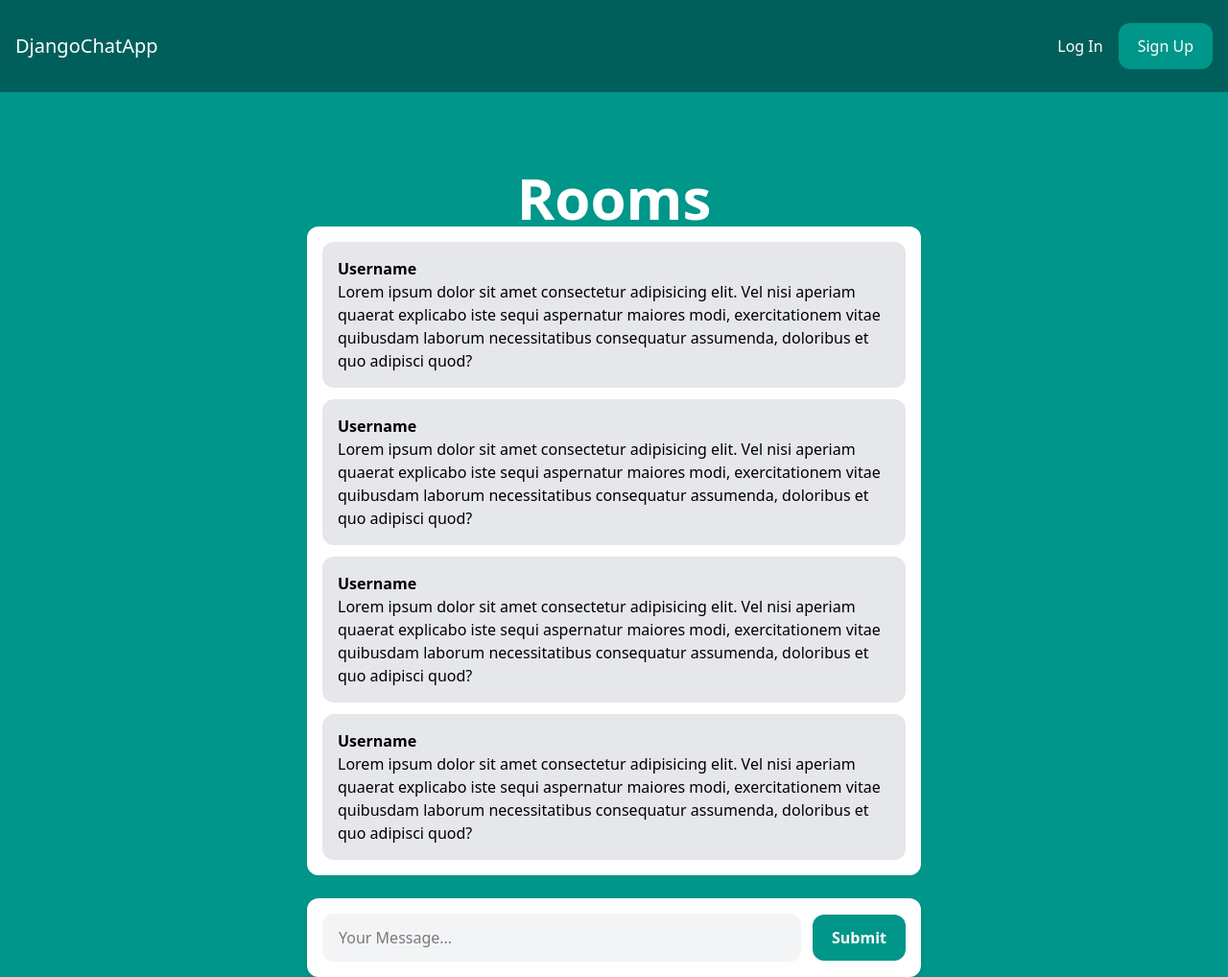
After one commit to Djangodev2010/chat-app, a Django app: a page that uses djangochat/rooms/templates/room/room_detail.html in a window 1280 px wide. The commit adds this page. Shown: the whole page at 96% size. Run offline with Django 5.2, Linux system fonts and the light colour scheme; data comes from the database, SQL or seed files in the repository.

Commit message:
feature: Created the ChatConsumer and added logic to display the room details of a room, also created rooms/routing.py for ws requests and updated settings/asgi.py to accept websocket requests and redirect them accordingly.

```diff
--- a/djangochat/djangochat/settings.py
+++ b/djangochat/djangochat/settings.py
@@ -77,7 +77,11 @@ TEMPLATES = [
 WSGI_APPLICATION = 'djangochat.wsgi.application'
 ASGI_APPLICATION = 'djangochat.asgi.application'
 
-CHANNEL_LAYER = []
+CHANNEL_LAYER = {
+    'default': {
+        'BACKEND': 'channels.layers.InMemoryChannelLayer'
+    }
+}
 
 # Database
 # https://docs.djangoproject.com/en/6.0/ref/settings/#databases
--- /dev/null
+++ b/djangochat/rooms/routing.py
@@ -0,0 +1,6 @@
+from django.urls import path
+from . import consumers
+
+websocket_urlpatterns = [
+    path('ws/<str:room_name>/', consumers.ChatConsumer.as_asgi()),
+]
--- /dev/null
+++ b/djangochat/rooms/templates/room/room_detail.html
@@ -0,0 +1,44 @@
+{% extends "core/base.html" %}
+
+{% block title %}{{room.name}} | {% endblock title %}
+
+{% block content %}
+<div class="pt-10 lg:pt-20 text-center">
+    <h1 class="text-3xl lg:text-6xl text-white font-bold">Rooms</h1>
+</div>
+
+<div class="lg:w-2/4 mx-4 lg:mx-auto p-4 bg-white rounded-xl">
+    <div class="chat-messages space-y-3" id="chat-messages">
+        <div class="p-4 rounded-xl bg-gray-200">
+            <p class="font-semibold">Username</p>
+            <p>Lorem ipsum dolor sit amet consectetur adipisicing elit. Vel nisi aperiam quaerat explicabo iste sequi aspernatur maiores modi, exercitationem vitae quibusdam laborum necessitatibus consequatur assumenda, doloribus et quo adipisci quod?</p>
+        </div>
+
+        <div class="p-4 rounded-xl bg-gray-200">
+            <p class="font-semibold">Username</p>
+            <p>Lorem ipsum dolor sit amet consectetur adipisicing elit. Vel nisi aperiam quaerat explicabo iste sequi aspernatur maiores modi, exercitationem vitae quibusdam laborum necessitatibus consequatur assumenda, doloribus et quo adipisci quod?</p>
+        </div>
+
+        <div class="p-4 rounded-xl bg-gray-200">
+            <p class="font-semibold">Username</p>
+            <p>Lorem ipsum dolor sit amet consectetur adipisicing elit. Vel nisi aperiam quaerat explicabo iste sequi aspernatur maiores modi, exercitationem vitae quibusdam laborum necessitatibus consequatur assumenda, doloribus et quo adipisci quod?</p>
+        </div>
+
+        <div class="p-4 rounded-xl bg-gray-200">
+            <p class="font-semibold">Username</p>
+            <p>Lorem ipsum dolor sit amet consectetur adipisicing elit. Vel nisi aperiam quaerat explicabo iste sequi aspernatur maiores modi, exercitationem vitae quibusdam laborum necessitatibus consequatur assumenda, doloribus et quo adipisci quod?</p>
+        </div>
+    </div>
+</div>
+
+<div class="lg:w-2/4 mx-4 lg:mx-auto mt-6 p-4 bg-white rounded-xl shadow-md">
+    <form action="#" method="POST" class="flex items-center">
+        <input type="text" name="content" class="flex-1 mr-3 px-4 py-3 bg-gray-100 rounded-xl focus:outline-none focus:ring-2 focus:ring-teal-500 border border-transparent focus:bg-white transition-all" placeholder="Your Message..." id="chat-message">
+
+        <button class="px-5 py-3 rounded-xl font-semibold text-white bg-teal-600 hover:bg-teal-700 transition-colors shrink-0" id="chat-message-submit">
+            Submit
+        </button>
+    </form>
+</div>
+
+{% endblock content %}
--- a/djangochat/rooms/templates/room/rooms.html
+++ b/djangochat/rooms/templates/room/rooms.html
@@ -12,7 +12,7 @@
         <div class="w-full sm:w-1/2 lg:w-1/3 p-3">
             <div class="p-6 bg-white shadow-lg rounded-xl text-center transform transition hover:scale-105 duration-200">
                  <h2 class="mb-5 text-2xl font-bold text-gray-800">{{ room.name }}</h2>
-                 <a href="#" class="px-5 py-3 block rounded-xl font-semibold text-white bg-teal-600 hover:bg-teal-700 transition-colors">Join</a>
+                 <a href="{% url 'room_detail' room.slug %}" class="px-5 py-3 block rounded-xl font-semibold text-white bg-teal-600 hover:bg-teal-700 transition-colors">Join</a>
             </div>
         </div>
     {% endfor %}
--- a/djangochat/rooms/urls.py
+++ b/djangochat/rooms/urls.py
@@ -2,5 +2,6 @@ from django.urls import path
 from . import views
 
 urlpatterns = [
-    path('', views.rooms, name='rooms')
+    path('', views.rooms, name='rooms'),
+    path('<slug:slug>/', views.room, name="room_detail"),
 ]
--- a/djangochat/rooms/views.py
+++ b/djangochat/rooms/views.py
@@ -1,4 +1,4 @@
-from django.shortcuts import render
+from django.shortcuts import render, get_object_or_404
 from django.contrib.auth.decorators import login_required
 
 from .models import Room
@@ -12,3 +12,12 @@ def rooms(request):
         'rooms': rooms
     }
     return render(request, 'room/rooms.html', context=context)
+
+login_required()
+def room(request, slug):
+    room = get_object_or_404(Room, slug=slug)
+
+    context = {
+        'room': room
+    }
+    return render(request, 'room/room_detail.html', context)
```
Also changed, not shown: djangochat/djangochat/asgi.py (+13 -10 lines), djangochat/rooms/consumers.py (added, +21 -0 lines).
